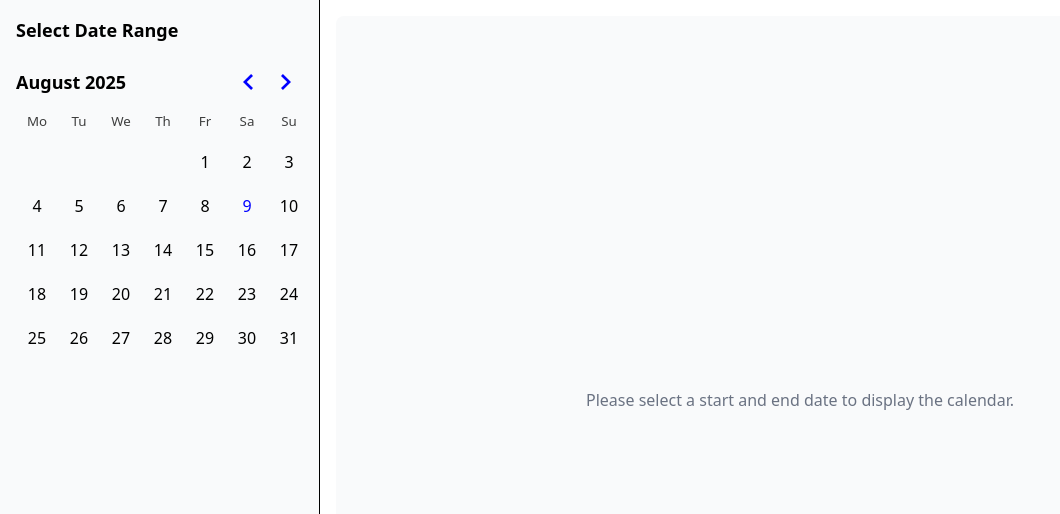
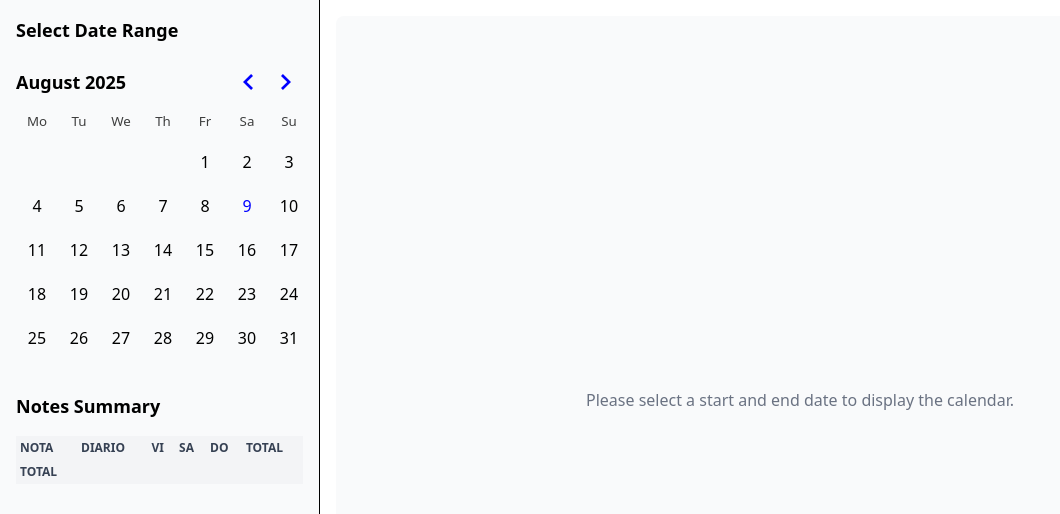
Before and after one commit to ricardomm85/trilero, a Next.js app: page / in a window 1280 px wide. Shown: the top 514 px of the page, without its empty margins (0-1060 px from the left). Built offline with nearby package versions, Linux system fonts and the light colour scheme.

Commit message:
feat(notes): Add total column and footer to notes summary table

```diff
--- a/src/app/page.tsx
+++ b/src/app/page.tsx
@@ -88,7 +88,7 @@ export default function Home() {
   return (
     <main className="flex h-screen bg-white">
       <div className="w-1/4 h-full bg-gray-50 border-r p-4">
-        <Sidebar selectedRange={range} onRangeChange={setRange} />
+        <Sidebar selectedRange={range} onRangeChange={setRange} events={events} />
       </div>
       <div className="w-3/4 h-full p-4">
         <CalendarView
--- /dev/null
+++ b/src/components/NotesTable.tsx
@@ -0,0 +1,107 @@
+'use client';
+
+import { EventInput } from '@fullcalendar/core';
+import { getDay } from 'date-fns';
+
+interface NotesTableProps {
+  events: EventInput[];
+}
+
+interface NoteRow {
+  title: string;
+  diario: number;
+  vi: number;
+  sa: number;
+  do: number;
+  total: number;
+}
+
+export default function NotesTable({ events }: NotesTableProps) {
+  const processNotes = (): NoteRow[] => {
+    const noteMap = new Map<string, NoteRow>();
+
+    events.forEach(event => {
+      if (typeof event.title === 'string' && event.date) {
+        const dayOfWeek = getDay(new Date(event.date as string)); // 0 = Sunday, 1 = Monday, ..., 6 = Saturday
+
+        if (!noteMap.has(event.title)) {
+          noteMap.set(event.title, {
+            title: event.title,
+            diario: 0,
+            vi: 0,
+            sa: 0,
+            do: 0,
+            total: 0,
+          });
+        }
+
+        const noteRow = noteMap.get(event.title)!;
+
+        if (dayOfWeek >= 1 && dayOfWeek <= 4) { // Monday to Thursday
+          noteRow.diario += 1;
+        } else if (dayOfWeek === 5) { // Friday
+          noteRow.vi += 1;
+        } else if (dayOfWeek === 6) { // Saturday
+          noteRow.sa += 1;
+        } else if (dayOfWeek === 0) { // Sunday
+          noteRow.do += 1;
+        }
+        noteRow.total += 1;
+      }
+    });
+
+    return Array.from(noteMap.values());
+  };
+
+  const noteRows = processNotes();
+  const totals = noteRows.reduce((acc, note) => {
+    acc.diario += note.diario;
+    acc.vi += note.vi;
+    acc.sa += note.sa;
+    acc.do += note.do;
+    acc.total += note.total;
+    return acc;
+    }, { diario: 0, vi: 0, sa: 0, do: 0, total: 0 });
+
+  return (
+    <div className="mt-8">
+      <h2 className="text-lg font-semibold mb-4">Notes Summary</h2>
+      <table className="w-full text-sm text-left text-gray-500">
+        <thead className="text-xs text-gray-700 uppercase bg-gray-100">
+          <tr>
+            <th scope="col" className="px-1 py-1">Nota</th>
+            <th scope="col" className="px-1 py-1">Diario</th>
+            <th scope="col" className="px-1 py-1">Vi</th>
+            <th scope="col" className="px-1 py-1">Sa</th>
+            <th scope="col" className="px-1 py-1">Do</th>
+            <th scope="col" className="px-1 py-1">Total</th>
+          </tr>
+        </thead>
+        <tbody>
+          {noteRows.map(note => (
+            <tr key={note.title} className="bg-white border-b">
+              <th scope="row" className="px-1 py-1 font-medium text-gray-900 whitespace-nowrap">
+                {note.title}
+              </th>
+              <td className="px-1 py-1">{note.diario > 0 ? note.diario : ''}</td>
+              <td className="px-1 py-1">{note.vi > 0 ? note.vi : ''}</td>
+              <td className="px-1 py-1">{note.sa > 0 ? note.sa : ''}</td>
+              <td className="px-1 py-1">{note.do > 0 ? note.do : ''}</td>
+              <td className="px-1 py-1">{note.total > 0 ? note.total : ''}</td>
+            </tr>
+          ))}
+        </tbody>
+        <tfoot className="text-xs text-gray-700 uppercase bg-gray-100">
+            <tr>
+                <th scope="row" className="px-1 py-1">Total</th>
+                <td className="px-1 py-1">{totals.diario > 0 ? totals.diario : ''}</td>
+                <td className="px-1 py-1">{totals.vi > 0 ? totals.vi : ''}</td>
+                <td className="px-1 py-1">{totals.sa > 0 ? totals.sa : ''}</td>
+                <td className="px-1 py-1">{totals.do > 0 ? totals.do : ''}</td>
+                <td className="px-1 py-1">{totals.total > 0 ? totals.total : ''}</td>
+            </tr>
+        </tfoot>
+      </table>
+    </div>
+  );
+}
--- a/src/components/Sidebar.tsx
+++ b/src/components/Sidebar.tsx
@@ -2,13 +2,16 @@
 
 import { DateRange, DayPicker } from 'react-day-picker';
 import 'react-day-picker/dist/style.css';
+import { EventInput } from '@fullcalendar/core';
+import NotesTable from './NotesTable';
 
 interface SidebarProps {
   selectedRange: DateRange | undefined;
   onRangeChange: (range: DateRange | undefined) => void;
+  events: EventInput[];
 }
 
-export default function Sidebar({ selectedRange, onRangeChange }: SidebarProps) {
+export default function Sidebar({ selectedRange, onRangeChange, events }: SidebarProps) {
   return (
     <div>
       <h2 className="text-lg font-semibold mb-4">Select Date Range</h2>
@@ -19,6 +22,7 @@ export default function Sidebar({ selectedRange, onRangeChange }: SidebarProps)
         numberOfMonths={1}
         weekStartsOn={1} // Start week on Monday
       />
+      <NotesTable events={events} />
     </div>
   );
 }
```
Also changed, not shown: 1 other file (tests, documents, lock files or other folders).
